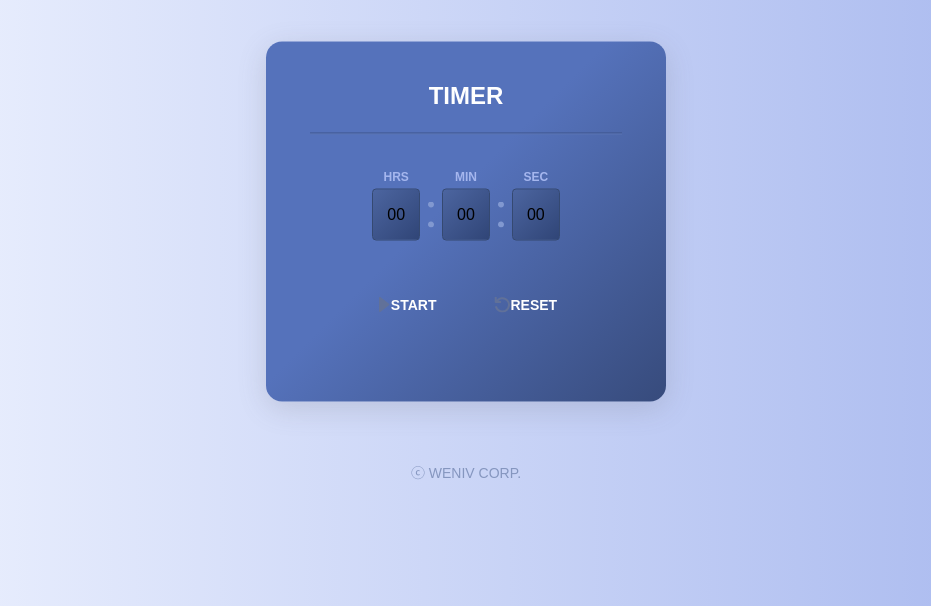
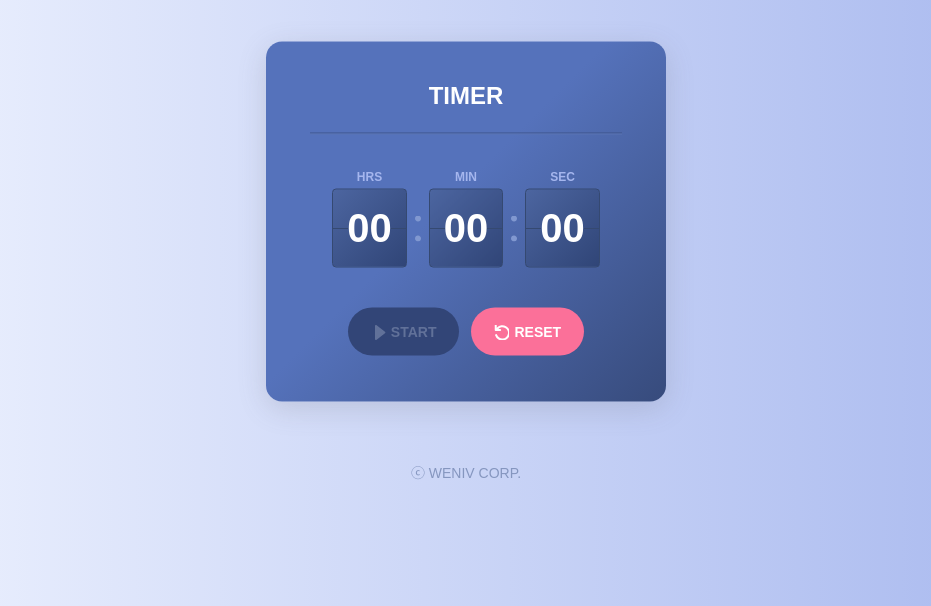
Before and after one commit to yujin1228/weniv-timer, a plain HTML site: page index.html in a window 1280 px wide. Shown: the part 194-800 px from the top of the page, without its empty margins (174-1105 px from the left). Drawn offline with Linux system fonts and the light colour scheme; a web font is replaced by a local one.

Commit message:
css 수정

```diff
--- a/index.html
+++ b/index.html
@@ -17,24 +17,30 @@
             <ul class="timer__time">
                <li class="timer__time__hrs">
                     <span>HRS</span>
-                    <div>00</div>
+                    <div>
+                        <span>00</span>
+                    </div>
                 </li>
                <li class="timer__time__min">
-                <span>MIN</span>
-                <div>00</div>
+                    <span>MIN</span>
+                    <div>
+                        <span>00</span>
+                    </div>
                </li>
                <li class="timer__time__sec">
                     <span>SEC</span>
-                    <div>00</div>
+                    <div>
+                        <span>00</span>
+                    </div>
                </li>
             </ul>
             <section class="timer__btn">
-                <button class="timer__btn__start">
-                    <img src="./img/icon/icon-start-disabled.svg">
+                <button class="timer__btn__left disabled">
+                    <!-- <img src="./img/icon/icon-start-disabled.svg"> -->
                     <span>START</span>
                 </button>
-                <button class="timer__btn__reset">
-                    <img src="./img/icon/icon-reset-disabled.svg">
+                <button class="timer__btn__right">
+                    <!-- <img src="./img/icon/icon-reset-disabled.svg"> -->
                     <span>RESET</span>
                 </button>
             </section>
--- a/style.css
+++ b/style.css
@@ -136,7 +136,7 @@ body {
     display: inline-block;
     width: 15px;
     height: 15px;
-    background: url(./img/icon/icon-reset.svg) no-repeat 0px 0px;
+    background: url(./img/icon/icon-start.svg) no-repeat 0px 0px;
     margin-right: 5px;
 }
 
@@ -145,7 +145,7 @@ body {
     display: inline-block;
     width: 15px;
     height: 15px;
-    background: url(./img/icon/icon-start.svg) no-repeat 0px 0px;
+    background: url(./img/icon/icon-reset.svg) no-repeat 0px 0px;
     margin-right: 5px;
 }
 
```
